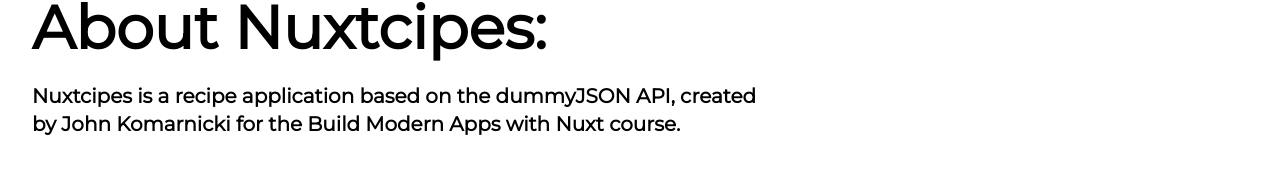
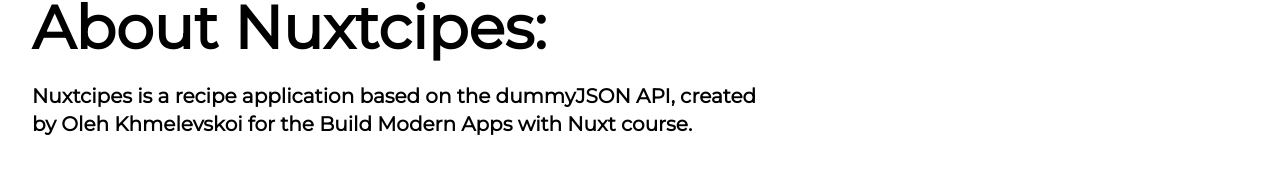
Before and after one commit to Khmelev7koiOleh/nuxt-recipes, a Nuxt app: page /about in a window 1280 px wide. Shown: the part 171-344 px from the top of the page. Built offline with nearby package versions, Linux system fonts and the light colour scheme.

Commit message:
hope for better commit o

```diff
--- a/app/pages/about.vue
+++ b/app/pages/about.vue
@@ -8,7 +8,7 @@
       </h1>
       <p class="text-xl font-extrabold mb-6 text-balance max-w-screen-lg">
         Nuxtcipes is a recipe application based on the dummyJSON API, created by
-        John Komarnicki for the
+        Oleh Khmelevskoi for the
         <span class="font-bold">Build Modern Apps with Nuxt</span> course.
       </p>
     </section>
--- a/app/pages/index.vue
+++ b/app/pages/index.vue
@@ -1,7 +1,7 @@
 <script setup lang="ts">
 import { type RecipeResponse } from "../../types/types";
 
-const { data, error } = await useFetch<RecipeResponse>(
+const { data } = await useFetch<RecipeResponse>(
   "https://dummyjson.com/recipes?limit=12"
 );
 
```
